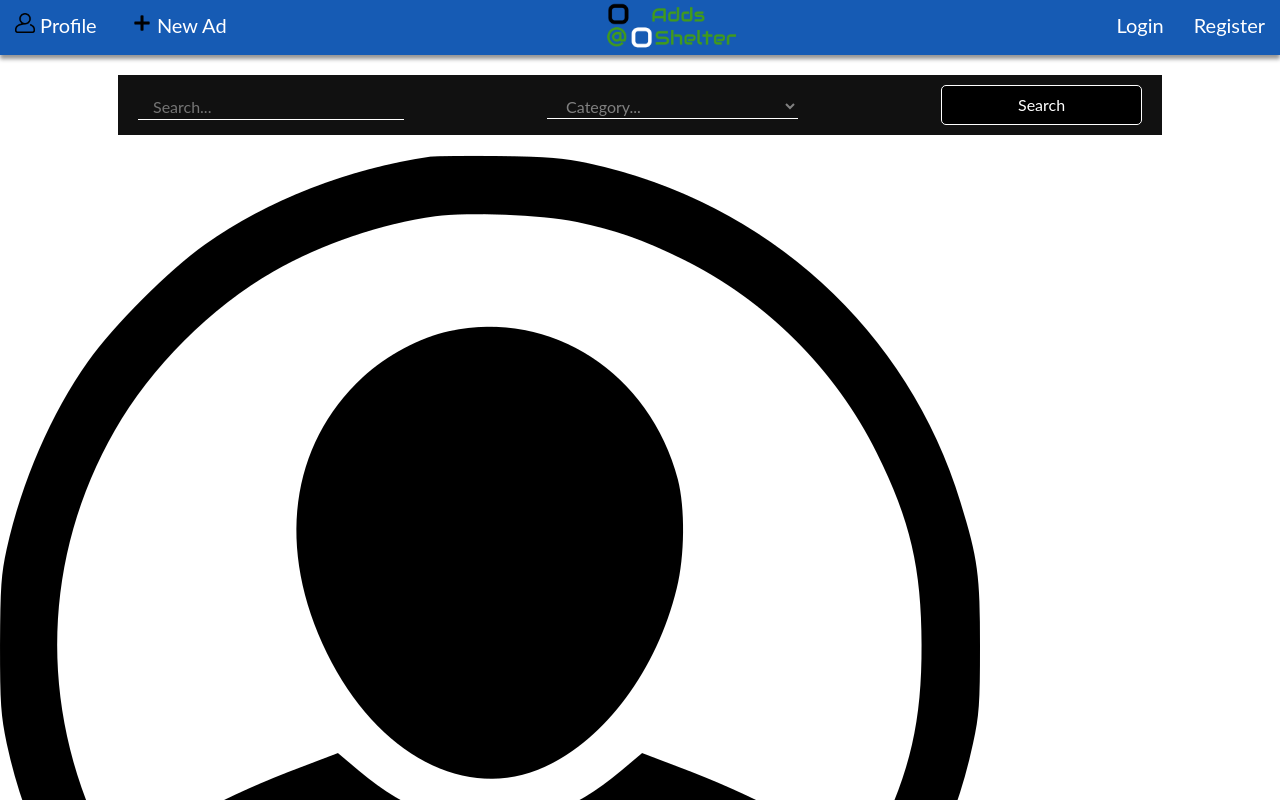
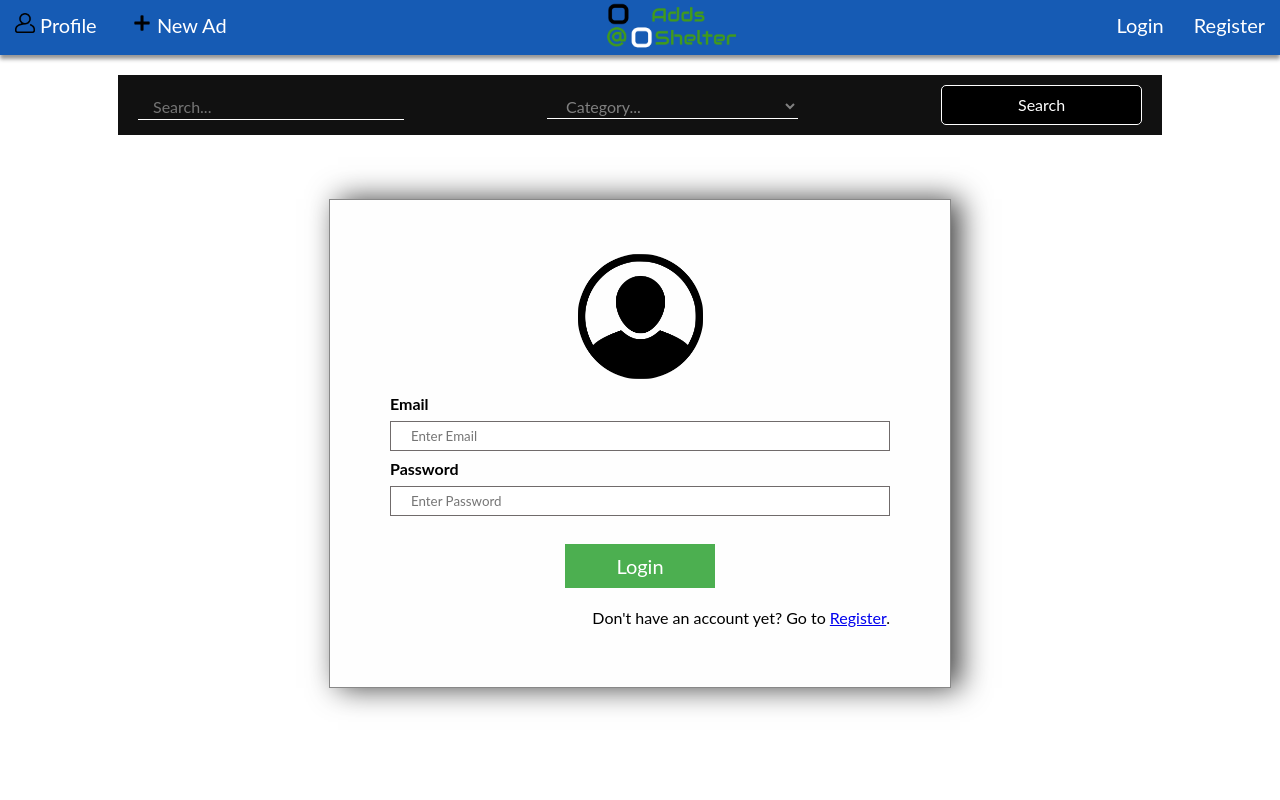
Before and after one commit to kaneva91/adds-shelter, a Vue app in the folder app-client/: page /login in a window 1280 px wide. Shown: the top 800 px of the page. Built offline with nearby package versions, Linux system fonts and the light colour scheme; no server answers.

Commit message:
Login and Register Styles

```diff
--- a/app-client/src/components/user/AppLogin.vue
+++ b/app-client/src/components/user/AppLogin.vue
@@ -36,9 +36,9 @@
         v-model="password"
         @blur="$v.password.$touch"
       />
-         <button :disabled="$v.$invalid">Login</button>
-      <div class="container">
-        <span class="psw">
+         <button  class="button"   :disabled="$v.$invalid">Login</button>
+      <div class="redirect-info">
+        <span>
          Don't have an account yet? Go to
           <router-link to="/register">Register</router-link>.
         </span>
--- a/app-client/src/components/user/AppRegister.vue
+++ b/app-client/src/components/user/AppRegister.vue
@@ -88,11 +88,11 @@
         @blur="$v.rePassword.$touch"
       />
 
-      <button :disabled="$v.$invalid">Register</button>
+      <button class="button" :disabled="$v.$invalid">Register</button>
     </div>
 
-    <div class="container" >
-      <span class="psw">
+    <div class="redirect-info">
+      <span>
         Already have an account? Go to
         <router-link to="/login">Login</router-link>.
       </span>
--- a/app-client/src/shared/styles/Forms.css
+++ b/app-client/src/shared/styles/Forms.css
@@ -5,13 +5,75 @@
   animation: animatezoom 0.6s;
 }
 
+
+input[type="text"],
+input[type="password"] {
+  width: 100%;
+  padding: 6px 20px;
+  margin: 8px 0;
+  display: inline-block;
+  border: 1px solid rgb(112, 107, 107);
+  box-sizing: border-box;
+  transition:  0.5s;
+}
+
+.button {
+  position: relative;
+  background-color: #4CAF50;
+  border: none;
+  font-size: 20px;
+  color: #FFFFFF;
+  padding: 10px;
+  width: 150px;
+  text-align: center;
+  -webkit-transition-duration: 0.4s; /* Safari */
+  transition-duration: 0.4s;
+  text-decoration: none;
+  overflow: hidden;
+  cursor: pointer;
+  margin:20px auto;
+  display: block;
+
+}
+.redirect-info{
+  text-align: right;
+}
+
+.button:disabled{
+  cursor: not-allowed! important;
+}
+
+
+.imgcontainer {
+  text-align: center;
+  margin: 24px 0 12px 0;
+  position: relative;
+}
+
+img.avatar {
+  width: 25%;
+  margin-top: 30px;
+}
+
+.modal-content {
+  background-color: #fefefe;
+  margin: 5% auto 15% auto; /* 5% from the top, 15% from the bottom and centered */
+  border: 1px solid #888;
+  max-width:500px; /* Could be more or less, depending on screen size */
+  padding: 60px;
+  padding-top: 0px;
+  -webkit-box-shadow: 9px 0px 28px 0px rgba(0,0,0,0.75);
+-moz-box-shadow: 9px 0px 28px 0px rgba(0,0,0,0.75);
+box-shadow: 9px 0px 28px 0px rgba(0,0,0,0.75);
+}
+
 .error-msg{
   color: red;
   font-style: italic;
   font-size: 14px;
   text-align: right;
+  transition: all 0.5s;
 }
-
 
 @-webkit-keyframes animatezoom {
   from {
```
Also changed, not shown: app-client/src/components/core/AppSearch.vue (+6 -7 lines).
